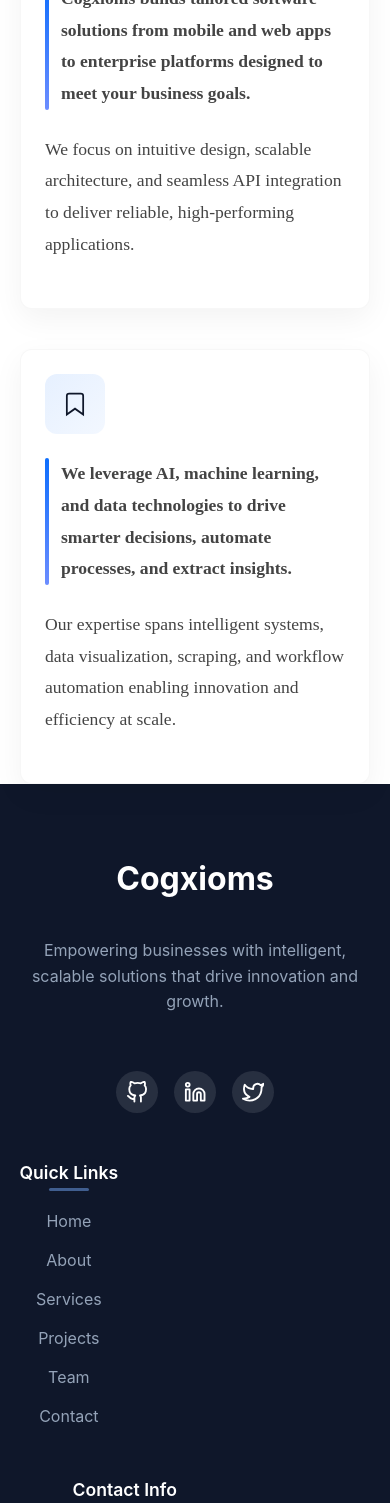
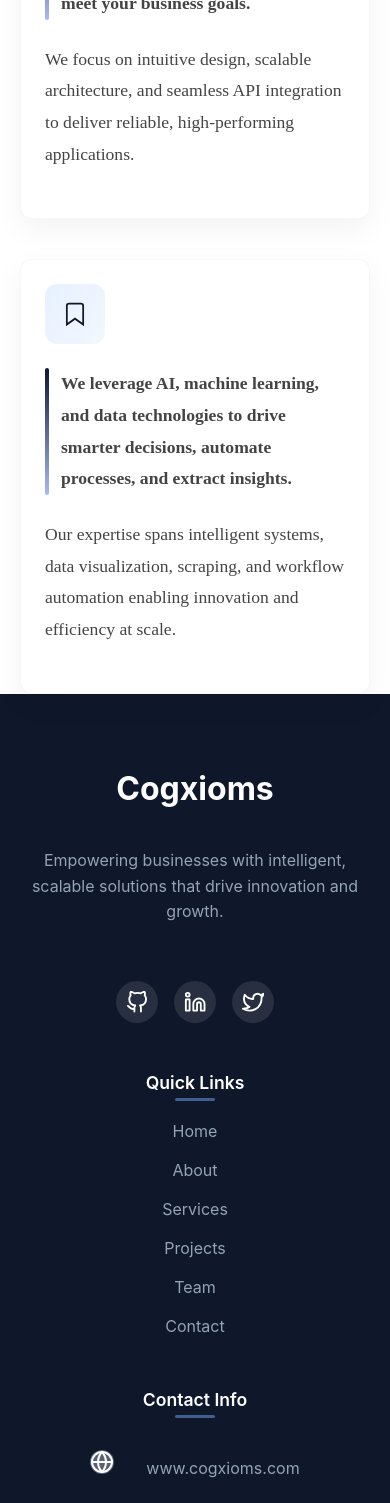
Before and after one commit to itxhas/Cogxioms, a React (Vite) app in the folder MYsite/: page /about in a window 390 px wide. Shown: the part 432-1935 px from the top of the page. Built offline with nearby package versions, Linux system fonts and the light colour scheme.

Commit message:
All the things done instead of the team component

```diff
--- a/MYsite/src/components/About/About.css
+++ b/MYsite/src/components/About/About.css
@@ -1,6 +1,6 @@
 .abouts {
   padding: var(--section-padding);
-  margin-top: 100px;
+  margin-top: 10px;
   background-color: var(--background-color);
   position: relative;
   text-align: center;
@@ -112,7 +112,7 @@
   top: 0;
   height: 100%;
   width: 4px;
-  background: linear-gradient(to bottom, #0d6efd, #6c8dff);
+  background: linear-gradient(to bottom, #0f172a, #a7b9fa);
   border-radius: 4px;
 }
 
--- a/MYsite/src/components/Footer/Footer.css
+++ b/MYsite/src/components/Footer/Footer.css
@@ -99,7 +99,9 @@
   flex-direction: column;
   gap: 0.8rem;
 }
-
+.footer-links li {
+  color: #94a3b8;
+}
 
 .footer-links li a {
   color: #94a3b8;
@@ -189,42 +191,43 @@
   .footer-main {
     padding: 3rem 0;
   }
-
   .footer-grid {
     grid-template-columns: 1fr;
     gap: 2rem;
-    justify-items: start;
+    justify-items: center;
   }
-
+  .footer-column {
+    align-items: center;
+    text-align: center;
+    width: 100%;
+  }
   .brand-column {
     max-width: 100%;
     text-align: center;
   }
-
   .social-links {
     margin-top: 1.5rem;
     justify-content: center;
   }
-
   .column-title {
     font-size: 1.1rem;
-  }
-
-  .footer-column {
-    align-items: center;
     text-align: center;
   }
-
   .column-title::after {
     left: 50%;
     transform: translateX(-50%);
   }
-
   .footer-links {
     align-items: center;
+    text-align: center;
+    width: 100%;
   }
-
   .contact-info {
     align-items: center;
+    text-align: center;
+    width: 100%;
+  }
+  .contact-info li {
+    justify-content: center;
   }
 }
--- a/MYsite/src/components/Footer/Footer.jsx
+++ b/MYsite/src/components/Footer/Footer.jsx
@@ -69,14 +69,16 @@
                   </a>
                 </li>
                 <li>
-                  <a href="mailto:info@cogxioms.com">
+                  <a href="mailto:axioms.solutions.3@gmail.com">
                     <FiMail className="contact-icon" />
                     info@cogxioms.com
                   </a>
                 </li>
                 <li>
+                  <a href='https://maps.app.goo.gl/9P4kFadkoCSqDR4o6' target='_blank'>
                   <FiMapPin className="contact-icon" />
-                  Sabzazar Block C
+                   Sabzazar Block C
+                   </a>
                 </li>
               </ul>
             </motion.div>
--- a/MYsite/src/components/Hero/Hero.css
+++ b/MYsite/src/components/Hero/Hero.css
@@ -203,12 +203,13 @@
 
   .lottie-wrapper {
     height: 400px;
-    margin-top: 3rem;
+    margin-top: 1rem;
   }
 }
 
 @media (max-width: 768px) {
   .content h1 {
+    margin-top: 5rem;
     font-size: 2.5rem;
   }
 
@@ -222,7 +223,24 @@
   }
 
   .secondaryBtn {
-    width: 100%;
+    width: 80%;
     padding: 0.9rem;
   }
+  .hero-right{
+    width: 100%;
+    display: flex;
+    justify-content: flex-start;
+    align-items: flex-start;
+  }
+  .lottie-wrapper {
+    width: 160px;
+    height: 160px;
+    min-width: 120px;
+    min-height: 120px;
+    max-width: 200px;
+    max-height: 200px;
+    display: flex;
+    justify-content: flex-start;
+    align-items: flex-start;
+  }
 }
--- a/MYsite/src/components/Team/Team.jsx
+++ b/MYsite/src/components/Team/Team.jsx
@@ -6,7 +6,7 @@
   {
     id: 1,
     name: 'Muhammad Haseeb',
-    role: 'UI/UX Engineer',
+    role: 'Full-stack Developer',
     image: '/Images/Haseeb.png',
     bio: 'Experienced in React, Node.js, and modern web development practices.'
   },
```
